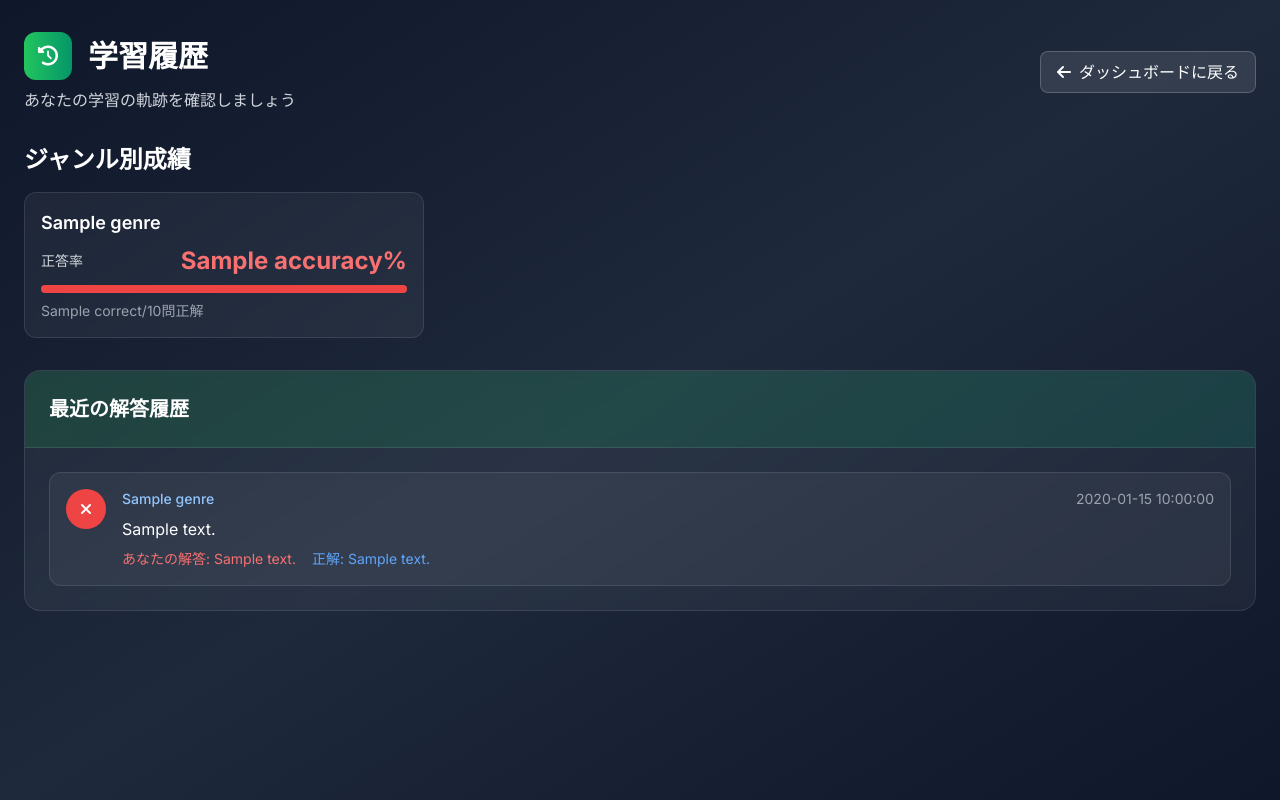
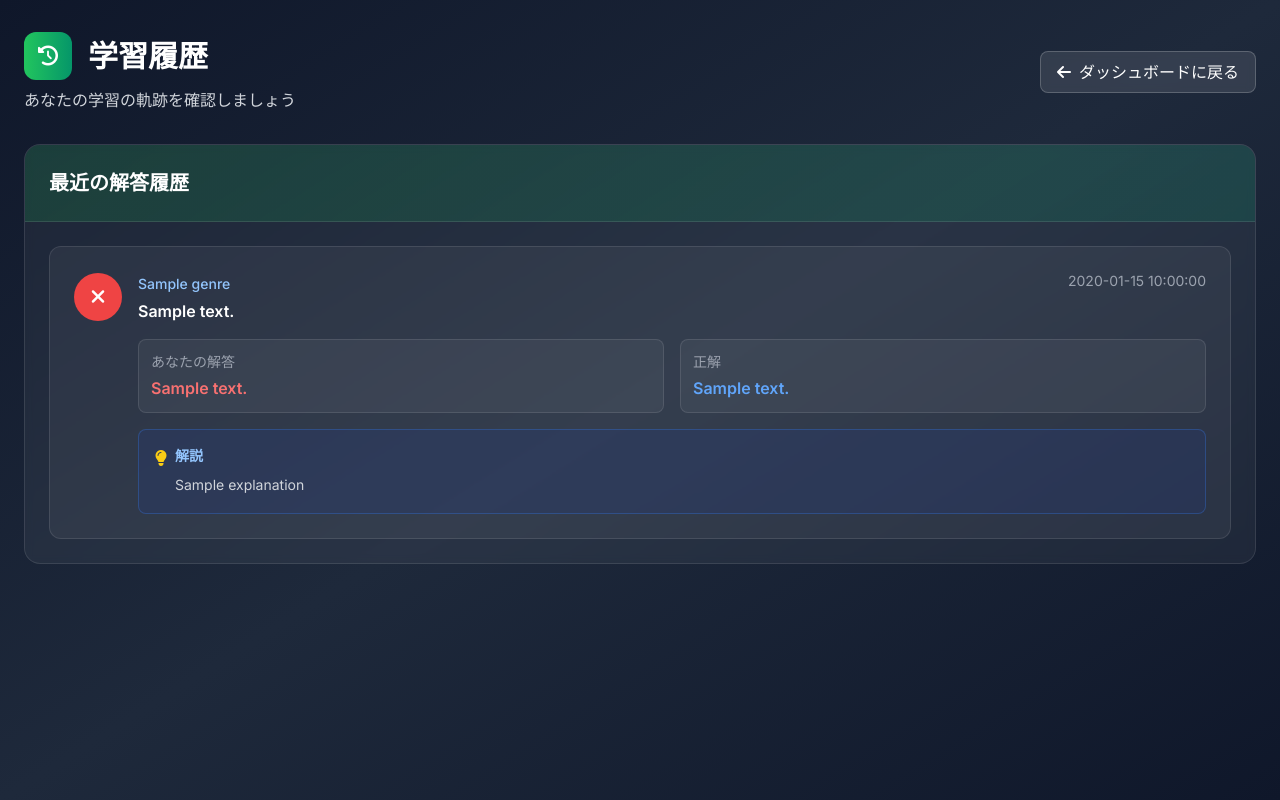
Before and after one commit to d01ki/FE-master, a Flask app: template templates/history.html in a window 1280 px wide. Run offline with Flask 3, Linux system fonts and the light colour scheme; the template is opened without the code that fills it: most values are stand-ins (such as "Sample title", 1, 10 or a date in 2020); some libraries are stand-ins or nearby versions.

Commit message:
Update history page: add explanation display and remove genre stats

```diff
--- a/templates/history.html
+++ b/templates/history.html
@@ -23,31 +23,6 @@
             </div>
         </div>
 
-        <!-- Genre Stats -->
-        {% if genre_stats %}
-        <div class="mb-8">
-            <h2 class="text-2xl font-bold text-white mb-4">ジャンル別成績</h2>
-            <div class="grid grid-cols-1 md:grid-cols-2 lg:grid-cols-3 gap-4">
-                {% for stat in genre_stats %}
-                <div class="bg-white/5 backdrop-blur-sm rounded-xl p-4 border border-white/10">
-                    <h3 class="text-lg font-semibold text-white mb-2">{{ stat.genre }}</h3>
-                    <div class="flex items-center justify-between mb-2">
-                        <span class="text-gray-300 text-sm">正答率</span>
-                        <span class="text-2xl font-bold {% if stat.accuracy >= 80 %}text-green-400{% elif stat.accuracy >= 60 %}text-yellow-400{% else %}text-red-400{% endif %}">
-                            {{ stat.accuracy }}%
-                        </span>
-                    </div>
-                    <div class="w-full bg-gray-700 rounded-full h-2">
-                        <div class="h-2 rounded-full transition-all duration-500 {% if stat.accuracy >= 80 %}bg-green-500{% elif stat.accuracy >= 60 %}bg-yellow-500{% else %}bg-red-500{% endif %}"
-                             style="width: {{ stat.accuracy }}%"></div>
-                    </div>
-                    <p class="text-gray-400 text-sm mt-2">{{ stat.correct }}/{{ stat.total }}問正解</p>
-                </div>
-                {% endfor %}
-            </div>
-        </div>
-        {% endif %}
-
         <!-- History List -->
         <div class="bg-white/5 backdrop-blur-sm rounded-2xl border border-white/10 overflow-hidden">
             <div class="bg-gradient-to-r from-green-600/20 to-emerald-600/20 p-6 border-b border-white/10">
@@ -56,40 +31,61 @@
 
             <div class="p-6">
                 {% if history %}
-                <div class="space-y-4">
+                <div class="space-y-6">
                     {% for item in history %}
-                    <div class="flex items-start space-x-4 p-4 bg-white/5 rounded-xl border border-white/10 hover:bg-white/10 transition-all duration-200">
-                        <div class="flex-shrink-0">
-                            {% if item.is_correct %}
-                            <div class="w-10 h-10 bg-green-500 rounded-full flex items-center justify-center">
-                                <i class="fas fa-check text-white"></i>
+                    <div class="p-6 bg-white/5 rounded-xl border border-white/10 hover:bg-white/10 transition-all duration-200">
+                        <!-- Question Header -->
+                        <div class="flex items-start justify-between mb-4">
+                            <div class="flex items-center space-x-4">
+                                {% if item.is_correct %}
+                                <div class="w-12 h-12 bg-green-500 rounded-full flex items-center justify-center flex-shrink-0">
+                                    <i class="fas fa-check text-white text-xl"></i>
+                                </div>
+                                {% else %}
+                                <div class="w-12 h-12 bg-red-500 rounded-full flex items-center justify-center flex-shrink-0">
+                                    <i class="fas fa-times text-white text-xl"></i>
+                                </div>
+                                {% endif %}
+                                <div>
+                                    <span class="text-sm text-blue-300 font-medium">{{ item.genre or '未分類' }}</span>
+                                    <h3 class="text-white font-semibold mt-1">{{ item.question_text[:100] }}{% if item.question_text|length > 100 %}...{% endif %}</h3>
+                                </div>
                             </div>
-                            {% else %}
-                            <div class="w-10 h-10 bg-red-500 rounded-full flex items-center justify-center">
-                                <i class="fas fa-times text-white"></i>
-                            </div>
-                            {% endif %}
+                            <span class="text-sm text-gray-400 flex-shrink-0 ml-4">{{ item.answered_at }}</span>
                         </div>
 
-                        <div class="flex-1">
-                            <div class="flex items-center justify-between mb-2">
-                                <span class="text-sm text-blue-300 font-medium">{{ item.genre or '未分類' }}</span>
-                                <span class="text-sm text-gray-400">{{ item.answered_at }}</span>
-                            </div>
-
-                            <p class="text-white mb-2">{{ item.question_text[:100] }}{% if item.question_text|length > 100 %}...{% endif %}</p>
-
-                            <div class="flex items-center space-x-4 text-sm">
-                                <span class="{% if item.is_correct %}text-green-400{% else %}text-red-400{% endif %}">
-                                    あなたの解答: {{ item.user_answer }}
-                                </span>
+                        <!-- Answer Info -->
+                        <div class="mb-4 pl-16">
+                            <div class="grid grid-cols-1 md:grid-cols-2 gap-4">
+                                <div class="bg-white/5 rounded-lg p-3 border border-white/10">
+                                    <p class="text-sm text-gray-400 mb-1">あなたの解答</p>
+                                    <p class="{% if item.is_correct %}text-green-400{% else %}text-red-400{% endif %} font-semibold">
+                                        {{ item.user_answer }}
+                                    </p>
+                                </div>
                                 {% if not item.is_correct %}
-                                <span class="text-blue-400">
-                                    正解: {{ item.correct_answer }}
-                                </span>
+                                <div class="bg-white/5 rounded-lg p-3 border border-white/10">
+                                    <p class="text-sm text-gray-400 mb-1">正解</p>
+                                    <p class="text-blue-400 font-semibold">{{ item.correct_answer }}</p>
+                                </div>
                                 {% endif %}
                             </div>
                         </div>
+
+                        <!-- Explanation -->
+                        {% if item.explanation %}
+                        <div class="pl-16">
+                            <div class="bg-blue-900/20 border border-blue-500/30 rounded-lg p-4">
+                                <div class="flex items-start space-x-2">
+                                    <i class="fas fa-lightbulb text-yellow-400 mt-1"></i>
+                                    <div>
+                                        <p class="text-sm font-semibold text-blue-300 mb-2">解説</p>
+                                        <p class="text-gray-300 text-sm leading-relaxed">{{ item.explanation }}</p>
+                                    </div>
+                                </div>
+                            </div>
+                        </div>
+                        {% endif %}
                     </div>
                     {% endfor %}
                 </div>
```
